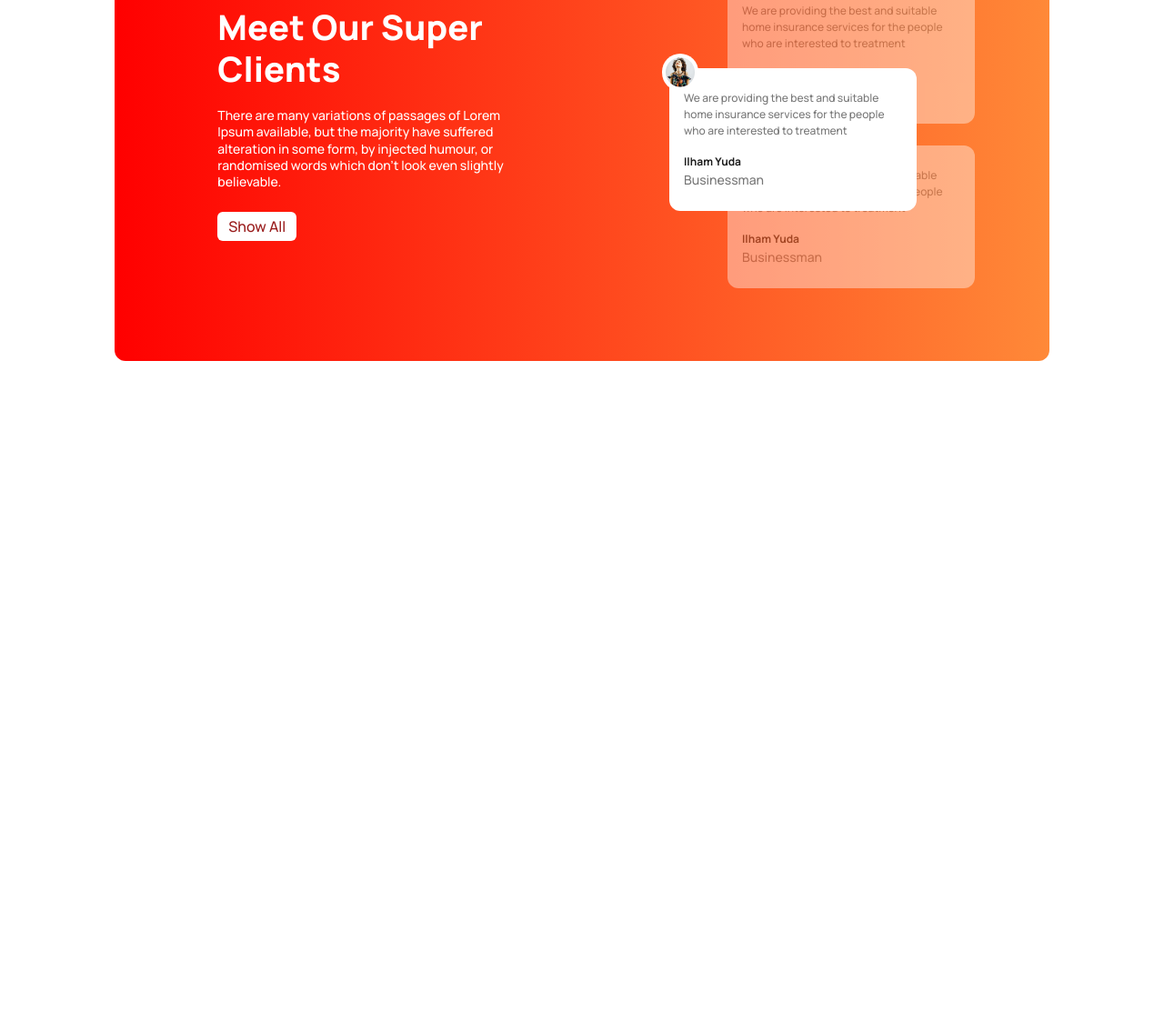
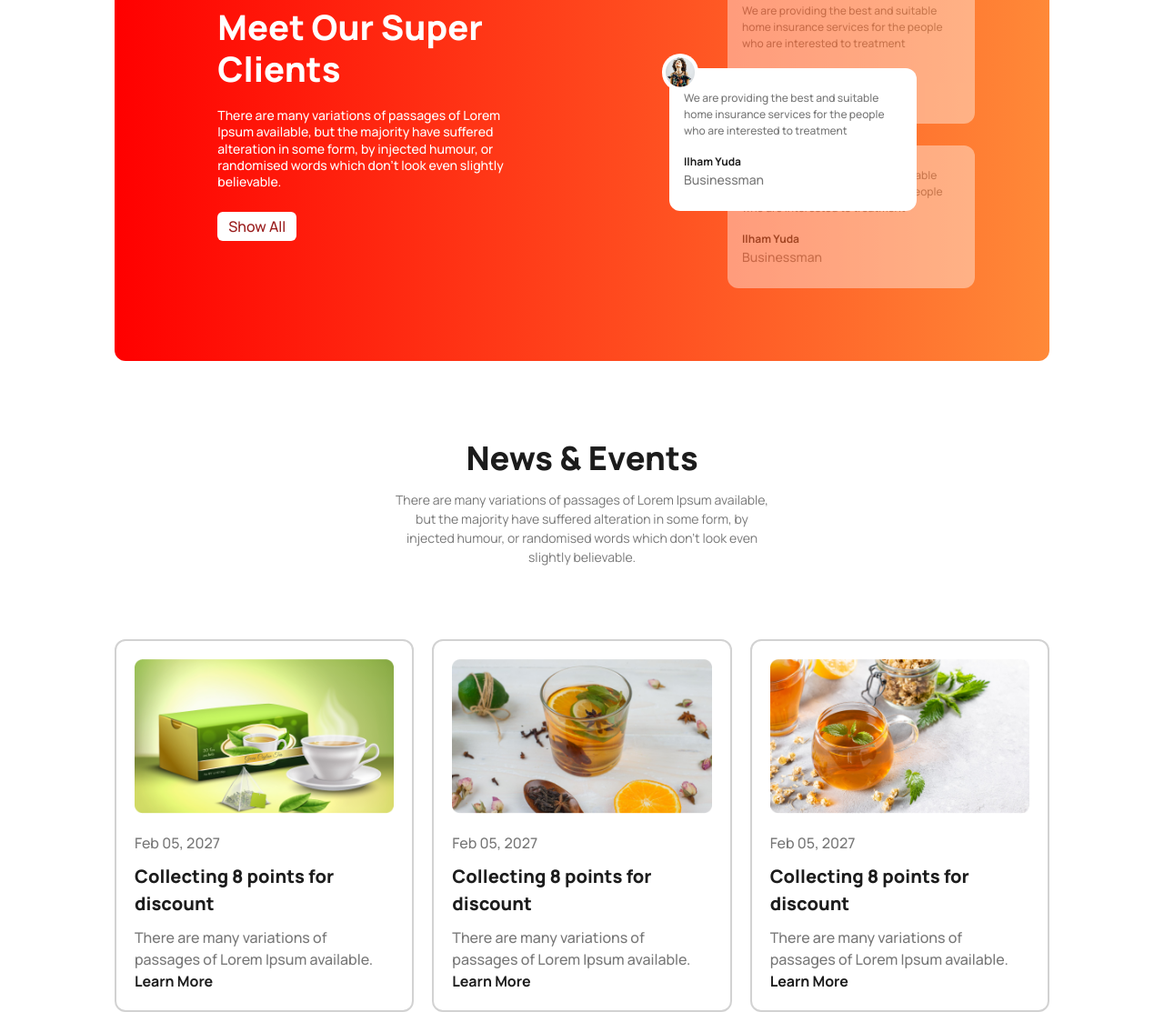
Before and after one commit to nirobsarker012/tea-house, a website: page index.html in a window 1280 px wide. Shown: the part 1942-3055 px from the top of the page at 91% size. Before the commit the page ends 2339 px from the top, so only its background shows below. Drawn offline with Linux system fonts and the light colour scheme.

Commit message:
new: event-section

```diff
--- a/index.html
+++ b/index.html
@@ -175,6 +175,63 @@
                 </div>
             </div>
           </section>
+
+          <!-- Events Section -->
+           <section class="mt-20">
+            <div class="container">
+                <!-- Text Content -->
+                <div class="flex flex-col items-center justify-center text-center mb-10">
+                    <h1 class="font-extrabold text-[32px] text-[#1C1C1C] mb-2 lg:text-[36px] 2xl:text-[45px]">
+                        News & Events
+                    </h1>
+                    <p class="text-[12px] max-w-[340px] leading-0.6 text-[#777777] lg:text-[14px] lg:max-w-[420px] lg:mb-10 2xl:max-w-[900px] 2xl:text-[16px] 2xl:mt-[20px]">
+                        There are many variations of passages of Lorem Ipsum available, but the majority have suffered alteration in some form, by injected humour, or randomised words which don't look even slightly believable.
+                    </p>
+                 </div>
+
+                 <!-- Event card section -->
+                  <div class="flex flex-col gap-5 lg:flex-row md:px-44 lg:justify-center lg:px-0">
+                    <div class="px-5 py-5 border-2 border-[#D2D2D2] rounded-xl">
+                        <div class="">
+                            <img src="assets/img/news-1.png" alt="new-1" class="w-full">
+                        </div>
+
+                        <div class="">
+                            <p class="font-medium text-[#777777] mt-[20px] text-[16px]">Feb 05, 2027</p>
+                            <h3 class="mt-[10px] font-extrabold text-[20px] text-[#1C1C1C]">Collecting 8 points for discount</h3>
+                            <p class="font-medium text-[#777777] text-[16px] mt-[10px]">There are many variations of passages of Lorem Ipsum available.</p>
+                            <a href="#" class="capitalize mt-[10px] font-bold text-[#1C1C1C] text-[16px]">learn more</a>
+                        </div>
+                    </div>
+
+                    <div class="px-5 py-5 border-2 border-[#D2D2D2] rounded-xl">
+                        <div class="">
+                            <img src="assets/img/news-2.png" alt="new-1" class="w-full">
+                        </div>
+
+                        <div class="">
+                            <p class="font-medium text-[#777777] mt-[20px] text-[16px]">Feb 05, 2027</p>
+                            <h3 class="mt-[10px] font-extrabold text-[20px] text-[#1C1C1C]">Collecting 8 points for discount</h3>
+                            <p class="font-medium text-[#777777] text-[16px] mt-[10px]">There are many variations of passages of Lorem Ipsum available.</p>
+                            <a href="#" class="capitalize mt-[10px] font-bold text-[#1C1C1C] text-[16px]">learn more</a>
+                        </div>
+                    </div>
+
+                    <div class="px-5 py-5 border-2 border-[#D2D2D2] rounded-xl">
+                        <div class="">
+                            <img src="assets/img/news-3.png" alt="new-1" class="w-full">
+                        </div>
+
+                        <div class="">
+                            <p class="font-medium text-[#777777] mt-[20px] text-[16px]">Feb 05, 2027</p>
+                            <h3 class="mt-[10px] font-extrabold text-[20px] text-[#1C1C1C]">Collecting 8 points for discount</h3>
+                            <p class="font-medium text-[#777777] text-[16px] mt-[10px]">There are many variations of passages of Lorem Ipsum available.</p>
+                            <a href="#" class="capitalize mt-[10px] font-bold text-[#1C1C1C] text-[16px]">learn more</a>
+                        </div>
+                    </div>
+                  </div>
+            </div>
+           </section>
       </main>
 </body>
 </html>
```
Also changed, not shown: src/output.css.
